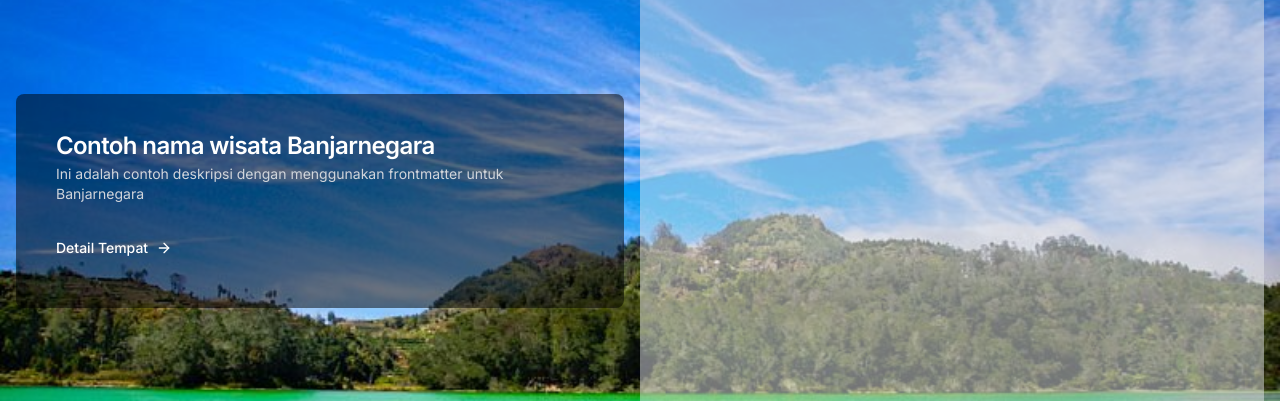
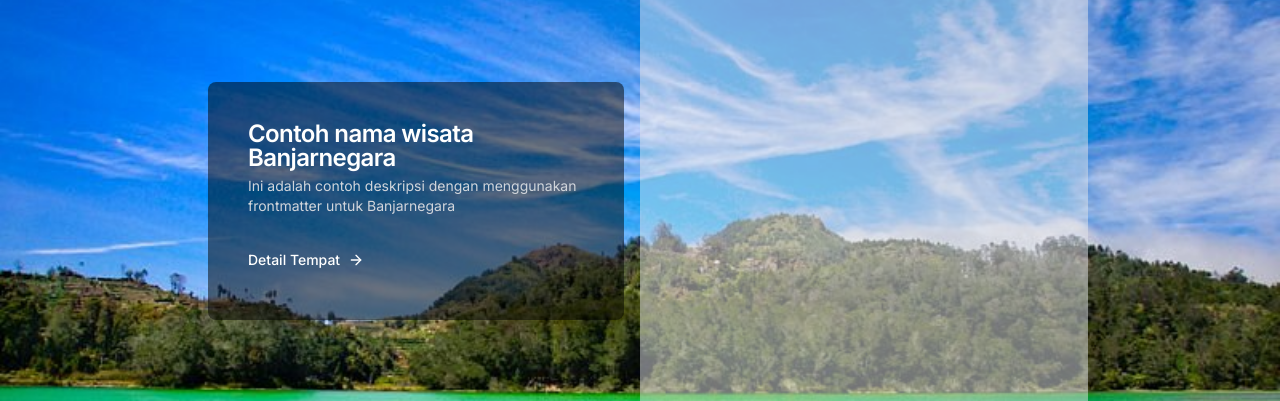
Before and after one commit to Ridlo543/jateng-paradise, a Next.js app: page / in a window 1280 px wide. Shown: the part 999-1400 px from the top of the page. Built offline with nearby package versions, Linux system fonts and the light colour scheme; no server answers.

Commit message:
feat: style background, navbar

```diff
--- a/src/app/layout.tsx
+++ b/src/app/layout.tsx
@@ -46,6 +46,8 @@ export default async function RootLayout({
           sizes="16x16"
           href="/favicon-16x16.png"
         />
+        {/* site.webmanifest */}
+        <link rel="manifest" href="/site.webmanifest" />
       </head>
       <body className={inter.className}>
         <NavbarComponent authPayload={authPayload} />
--- a/src/app/list-destinations.tsx
+++ b/src/app/list-destinations.tsx
@@ -37,7 +37,6 @@ export default function ListDestinations(props: Props) {
                   <Button
                     key={"category-filter-item-" + index}
                     onClick={() => setSelectedCategoryFilter(item)}
-
                     className={` cursor-pointer hover:bg-green-800 hover:text-white
                    ${
                      isSelected
@@ -68,13 +67,14 @@ export default function ListDestinations(props: Props) {
           .map((item, index) => (
             <div
               key={"destination-card-item-" + index}
-              className="relative h-screen flex flex-col sm:flex-row justify-center items-center bg-center bg-fixed bg-no-repeat bg-cover px-4"
+              className="relative h-screen flex justify-center items-center bg-center bg-fixed bg-no-repeat bg-cover px-4"
               style={{
                 backgroundImage: `url(${item.background})`,
                 minHeight: "66vh",
               }}
             >
-              <div className="flex-1 mr-4 bg-black bg-opacity-50 rounded-lg p-4">
+              <div className="content flex flex-col sm:flex-row justify-between items-center max-w-4xl mx-auto w-full py-4">
+                <div className="flex-1 mx-4  bg-black bg-opacity-50 rounded-lg p-4">
                   <CardHeader>
                     <CardTitle className="text-white">{item.name}</CardTitle>
                     <CardDescription className="text-gray-300">
@@ -89,7 +89,9 @@ export default function ListDestinations(props: Props) {
                     </Link>
                   </CardFooter>
                 </div>
-              <div className="w-1/2 h-[66vh] bg-gray-200 bg-opacity-50 rounded-lg"></div>
+
+                <div className="w-1/2 h-[66vh] my-4 bg-gray-200 bg-opacity-50 rounded-lg"></div>
+              </div>
             </div>
           ))}
       </div>
```
Also changed, not shown: .json/posts.json, .json/search.json. Lines whose indentation alone changed are shown as unchanged.
